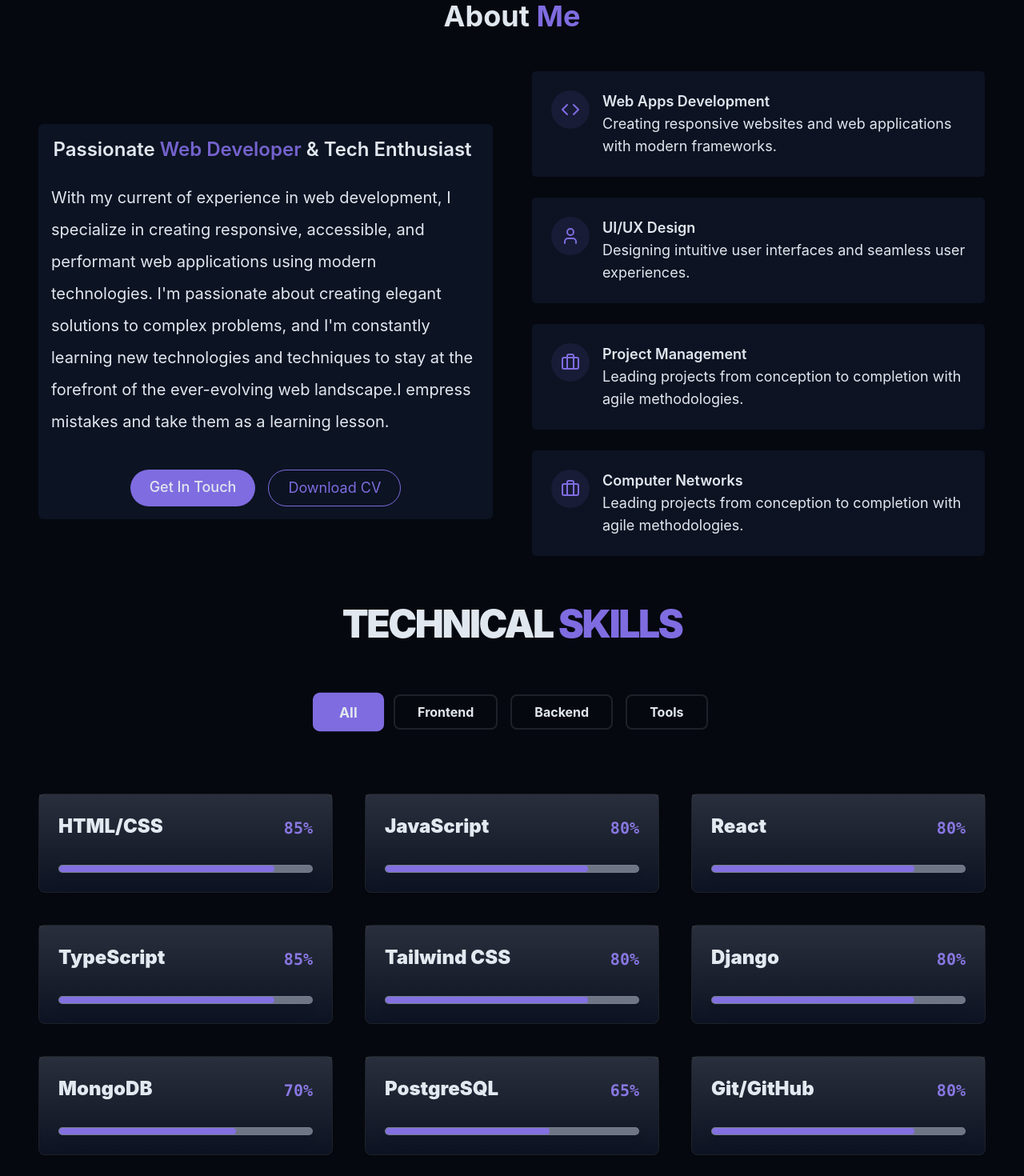
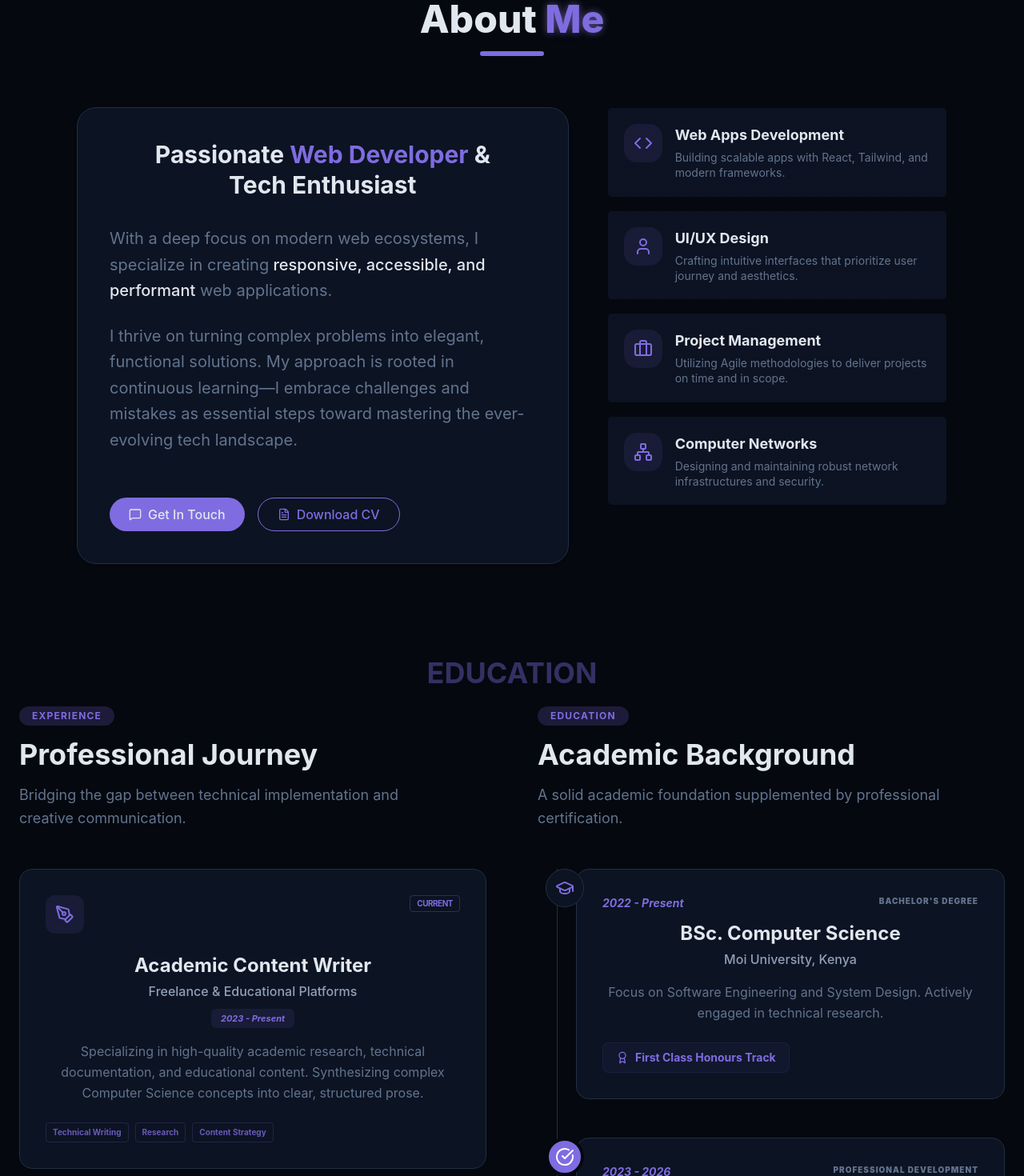
Before and after one commit to JNOLLY331/Serverless-portfolio, a React (Vite) app in the folder portfolio-app/: page / in a window 1280 px wide. Shown: the part 820-2290 px from the top of the page at 80% size. Built offline with nearby package versions, Linux system fonts and the light colour scheme.

Commit message:
version2

```diff
--- a/portfolio-app/src/components/AboutSection.jsx
+++ b/portfolio-app/src/components/AboutSection.jsx
@@ -1,106 +1,100 @@
-import { Briefcase, Code, User } from "lucide-react";
+import { Briefcase, Code, User, Network, MessageSquare, FileText } from "lucide-react";
 
 export const AboutSection = () => {
+  const skills = [
+    {
+      title: "Web Apps Development",
+      desc: "Building scalable apps with React, Tailwind, and modern frameworks.",
+      icon: Code,
+    },
+    {
+      title: "UI/UX Design",
+      desc: "Crafting intuitive interfaces that prioritize user journey and aesthetics.",
+      icon: User,
+    },
+    {
+      title: "Project Management",
+      desc: "Utilizing Agile methodologies to deliver projects on time and in scope.",
+      icon: Briefcase,
+    },
+    {
+      title: "Computer Networks",
+      desc: "Designing and maintaining robust network infrastructures and security.",
+      icon: Network,
+    },
+  ];
+
   return (
-    <section id="about" className="py-5 px-4 relative">
-      {" "}
-      <div className="sm:container mx-auto max-w-6xl">
-        <h2 className="text-3xl md:text-4xl font-bold mb-12 text-center">
-          About <span className="text-primary"> Me</span>
+    <section id="about" className="py-5 px-4 relative overflow-hidden bg-background text-foreground">
+      <div className="container mx-auto max-w-6xl">
+        {/* Section Header */}
+        <div className="text-center mb-16 animate-fade-in">
+          <h2 className="text-4xl md:text-5xl font-extrabold mb-4">
+            About <span className="text-primary text-glow">Me</span>
           </h2>
+          <div className="w-20 h-1.5 bg-primary mx-auto rounded-full"></div>
+        </div>
 
-        <div className="grid grid-cols-1 md:grid-cols-2 gap-12 items-center text-lg">
-          <div className="space-y-6 mt-5 rounded-md bg-card p-4 card-hover space-x-2">
-            <h3 className="text-2xl font-semibold">
-              Passionate <span className="text-primary/90">Web Developer</span> & Tech Enthusiast
+        <div className="grid grid-cols-1 lg:grid-cols-12 gap-12 items-start">
+
+          {/* Left Column: Bio */}
+          <div className="lg:col-span-7 space-y-8 animate-fade-in-delay-1 bg-card border border-border p-8 md:p-10 rounded-3xl shadow-sm">
+            <h3 className="text-2xl md:text-3xl font-bold leading-tight">
+              Passionate <span className="text-primary">Web Developer</span> & <br className="hidden md:block" /> Tech Enthusiast
             </h3>
-            <div className="text-left space-y-6">
-              <p className="text-muted-foreground text-xl sm:leading-loose">
-                With my current of experience in web development, I specialize
-                in creating responsive, accessible, and performant web
-                applications using modern technologies.
-                I'm passionate about creating elegant solutions to complex
-                problems, and I'm constantly learning new technologies and
-                techniques to stay at the forefront of the ever-evolving web
-                landscape.I empress mistakes and take them as a learning lesson.
+
+            <div className="space-y-6 text-left">
+              <p className="text-slate-500 text-lg md:text-xl leading-relaxed">
+                With a deep focus on modern web ecosystems, I specialize in creating
+                <span className="text-foreground font-medium"> responsive, accessible, and performant</span> web applications.
+              </p>
+              <p className="text-slate-500 text-lg md:text-xl leading-relaxed">
+                I thrive on turning complex problems into elegant, functional solutions. My approach
+                is rooted in continuous learning—I embrace challenges and mistakes as
+                essential steps toward mastering the ever-evolving tech landscape.
               </p>
             </div>
 
-            <div className="flex flex-col sm:flex-row gap-4 pt-4 justify-center">
-              <a href="#contact" className="cosmic-button">
-                {" "}
+            {/* CTA Buttons */}
+            <div className="flex flex-wrap gap-4 pt-6 justify-start">
+              <a href="#contact" className="cosmic-button flex items-center gap-2">
+                <MessageSquare className="w-4 h-4" />
                 Get In Touch
               </a>
 
               <a
                 href="/resumee.pdf"
                 download="japheth_Anold_Resumee"
-                className="px-6 py-2 rounded-full border border-primary text-primary hover:bg-primary/10 transition-colors duration-300"
+                className="group flex items-center gap-2 px-6 py-2 rounded-full border border-primary text-primary hover:bg-primary/10 transition-all duration-300 font-medium"
               >
+                <FileText className="w-4 h-4" />
                 Download CV
               </a>
             </div>
           </div>
 
-          <div className="grid grid-cols-1 gap-6">
-            <div className="gradient-border p-6 card-hover">
+          {/* Right Column: Skill Cards */}
+          <div className="lg:col-span-5 grid grid-cols-1 gap-4 animate-fade-in-delay-2">
+            {skills.map((skill, index) => {
+              const IconComponent = skill.icon;
+              return (
+                <div key={index} className="gradient-border p-5 card-hover group bg-card/50">
                   <div className="flex items-start gap-4">
-                <div className="p-3 rounded-full bg-primary/10">
-                  <Code className="h-6 w-6 text-primary" />
+                    <div className="p-3 rounded-2xl bg-primary/10 text-primary group-hover:bg-primary group-hover:text-white transition-colors duration-300">
+                      <IconComponent className="h-6 w-6" />
                     </div>
                     <div className="text-left">
-                  <h4 className="font-semibold text-lg"> Web Apps Development</h4>
-                  <p className="text-muted-foreground">
-                    Creating responsive websites and web applications with
-                    modern frameworks.
+                      <h4 className="font-bold text-lg group-hover:text-primary transition-colors">
+                        {skill.title}
+                      </h4>
+                      <p className="text-slate-500 text-sm leading-snug mt-1">
+                        {skill.desc}
                       </p>
                     </div>
                   </div>
                 </div>
-            <div className="gradient-border p-6 card-hover">
-              <div className="flex items-start gap-4">
-                <div className="p-3 rounded-full bg-primary/10">
-                  <User className="h-6 w-6 text-primary" />
-                </div>
-                <div className="text-left">
-                  <h4 className="font-semibold text-lg">UI/UX Design</h4>
-                  <p className="text-muted-foreground">
-                    Designing intuitive user interfaces and seamless user
-                    experiences.
-                  </p>
-                </div>
-              </div>
-            </div>
-            <div className="gradient-border p-6 card-hover">
-              <div className="flex items-start gap-4">
-                <div className="p-3 rounded-full bg-primary/10">
-                  <Briefcase className="h-6 w-6 text-primary" />
-                </div>
-
-                <div className="text-left">
-                  <h4 className="font-semibold text-lg">Project Management</h4>
-                  <p className="text-muted-foreground">
-                    Leading projects from conception to completion with agile
-                    methodologies.
-                  </p>
-                </div>
-              </div>
-            </div>
-             <div className="gradient-border p-6 card-hover">
-              <div className="flex items-start gap-4">
-                <div className="p-3 rounded-full bg-primary/10">
-                  <Briefcase className="h-6 w-6 text-primary" />
-                </div>
-
-                <div className="text-left">
-                  <h4 className="font-semibold text-lg">Computer Networks</h4>
-                  <p className="text-muted-foreground">
-                    Leading projects from conception to completion with agile
-                    methodologies.
-                  </p>
-                </div>
-              </div>
-            </div>
+              );
+            })}
           </div>
         </div>
       </div>
--- /dev/null
+++ b/portfolio-app/src/components/Education.jsx
@@ -0,0 +1,174 @@
+import React from 'react';
+import {
+  PenTool,
+  Palette,
+  Code,
+  GraduationCap,
+  BookOpen,
+  CheckCircle,
+  Award
+} from 'lucide-react';
+
+const Education = () => {
+  const experiences = [
+    {
+      title: "Academic Content Writer",
+      company: "Freelance & Educational Platforms",
+      period: "2023 - Present",
+      icon: <PenTool className="w-6 h-6" />,
+      isCurrent: true,
+      description: "Specializing in high-quality academic research, technical documentation, and educational content. Synthesizing complex Computer Science concepts into clear, structured prose.",
+      skills: ["Technical Writing", "Research", "Content Strategy"]
+    },
+    {
+      title: "UI/UX & Visual Designer",
+      company: "Creative Pulse Studio",
+      period: "2023 - Present",
+      icon: <Palette className="w-6 h-6" />,
+      description: "Designing intuitive user interfaces and building cohesive brand identities. Focused on creating user-centric digital experiences.",
+      skills: ["Figma", "Adobe Suite", "Prototyping"]
+    },
+    {
+      title: "Junior Web Developer",
+      company: "Freelance Projects",
+      period: "2023 - Present",
+      icon: <Code className="w-6 h-6" />,
+      description: "Developed responsive web applications using modern frontend technologies. Collaborated with clients to translate business requirements into efficient code."
+    }
+  ];
+
+  return (
+    <section id="resume" className="py-16 md:py-24 bg-background text-foreground overflow-hidden">
+     <h1 className='font-bold text-4xl uppercase text-primary/40 pb-5'>Education</h1>
+      <div className="container mx-auto px-4 md:px-6">
+
+        {/* Header Grid - Stacks on mobile */}
+        <div className="grid grid-cols-1 lg:grid-cols-2 gap-12 lg:gap-16 mb-12">
+          <div className="animate-fade-in text-left">
+            <span className="inline-block px-4 py-1 rounded-full bg-primary/20 text-primary text-xs font-bold uppercase tracking-widest mb-4">
+              Experience
+            </span>
+            <h2 className="text-3xl md:text-4xl font-bold mb-4">Professional Journey</h2>
+            <p className="text-slate-500 text-base md:text-lg leading-relaxed max-w-lg">
+              Bridging the gap between technical implementation and creative communication.
+            </p>
+          </div>
+          <div className="animate-fade-in-delay-1 text-left hidden lg:block">
+            <span className="inline-block px-4 py-1 rounded-full bg-primary/20 text-primary text-xs font-bold uppercase tracking-widest mb-4">
+              Education
+            </span>
+            <h2 className="text-3xl md:text-4xl font-bold mb-4">Academic Background</h2>
+            <p className="text-slate-500 text-base md:text-lg leading-relaxed max-w-lg">
+              A solid academic foundation supplemented by professional certification.
+            </p>
+          </div>
+        </div>
+
+        <div className="grid grid-cols-1 lg:grid-cols-2 gap-x-16 gap-y-12">
+
+          {/* Experience Column */}
+          <div className="space-y-6 md:space-y-8">
+            {experiences.map((exp, i) => (
+              <div key={i} className={`card-hover bg-card border border-border p-6 md:p-8 rounded-2xl relative animate-fade-in-delay-${i+1}`}>
+                <div className="flex justify-between items-start mb-6">
+                  <div className="p-3 bg-primary/10 rounded-xl text-primary">
+                    {exp.icon}
+                  </div>
+                  {exp.isCurrent && (
+                    <span className="text-[10px] font-bold text-primary border border-primary/30 px-2 py-0.5 rounded uppercase tracking-tighter">
+                      Current
+                    </span>
+                  )}
+                </div>
+                <h3 className="text-xl md:text-2xl font-bold mb-1">{exp.title}</h3>
+                <p className="text-slate-400 font-medium text-sm md:text-base mb-2">{exp.company}</p>
+                <span className="inline-block bg-primary/10 text-primary text-[10px] md:text-[11px] font-bold px-3 py-1 rounded-md mb-4 italic">
+                  {exp.period}
+                </span>
+                <p className="text-slate-500 leading-relaxed text-sm md:text-base mb-6">
+                  {exp.description}
+                </p>
+                {exp.skills && (
+                  <div className="flex flex-wrap gap-2">
+                    {exp.skills.map(skill => (
+                      <span key={skill} className="text-[9px] md:text-[10px] font-bold border border-primary/20 text-primary/80 px-2 py-1 rounded">
+                        {skill}
+                      </span>
+                    ))}
+                  </div>
+                )}
+              </div>
+            ))}
+          </div>
+
+          {/* Education Header for Mobile (Only visible when stacked) */}
+          <div className="lg:hidden animate-fade-in mt-4">
+            <span className="inline-block px-4 py-1 rounded-full bg-primary/20 text-primary text-xs font-bold uppercase tracking-widest mb-4">
+              Education
+            </span>
+            <h2 className="text-3xl font-bold mb-2">Academic Background</h2>
+          </div>
+
+          {/* Education Column */}
+          <div className="relative pl-8 md:pl-12 space-y-10 md:space-y-12">
+            {/* Timeline Line */}
+            <div className="absolute left-4 md:left-6 top-0 bottom-0 w-px bg-border"></div>
+
+            {/* Edu Item 1 */}
+            <div className="relative animate-fade-in-delay-2">
+              <div className="absolute -left-[30px] md:-left-[38px] top-0 w-10 h-10 md:w-12 md:h-12 bg-card border border-border rounded-full flex items-center justify-center text-primary z-10">
+                <GraduationCap className="w-5 h-5 md:w-6 md:h-6" />
+              </div>
+              <div className="bg-card border border-border p-6 md:p-8 rounded-2xl card-hover">
+                <div className="flex flex-col sm:flex-row sm:justify-between sm:items-start gap-1 mb-3">
+                  <span className="text-primary font-bold text-xs md:text-sm italic">2022 - Present</span>
+                  <span className="text-slate-500 text-[9px] md:text-[10px] font-black uppercase tracking-widest">Bachelor's Degree</span>
+                </div>
+                <h4 className="text-xl md:text-2xl font-bold mb-1">BSc. Computer Science</h4>
+                <p className="text-slate-400 font-medium mb-4 text-sm md:text-base">Moi University, Kenya</p>
+                <p className="text-slate-500 leading-relaxed text-sm md:text-base mb-6">
+                  Focus on Software Engineering and System Design. Actively engaged in technical research.
+                </p>
+                <div className="flex items-center gap-2 text-primary font-bold text-xs md:text-sm bg-primary/5 w-fit px-3 py-1.5 md:px-4 md:py-2 rounded-lg border border-primary/10">
+                  <Award className="w-4 h-4" />
+                  <span>First Class Honours Track</span>
+                </div>
+              </div>
+            </div>
+
+            {/* Certifications Card */}
+            <div className="relative animate-fade-in-delay-4">
+              <div className="absolute -left-[30px] md:-left-[38px] top-0 w-10 h-10 md:w-12 md:h-12 bg-primary border-4 border-background rounded-full flex items-center justify-center text-white z-10">
+                <CheckCircle className="w-5 h-5 md:w-6 md:h-6" />
+              </div>
+              <div className="bg-card border border-border p-6 md:p-8 rounded-2xl card-hover">
+                <div className="flex flex-col sm:flex-row sm:justify-between sm:items-start gap-1 mb-4">
+                  <span className="text-primary font-bold text-xs md:text-sm italic">2023 - 2026</span>
+                  <span className="text-slate-500 text-[9px] md:text-[10px] font-black uppercase tracking-widest">Professional Development</span>
+                </div>
+                <h4 className="text-xl md:text-2xl font-bold mb-6">Technical Certifications</h4>
+                <div className="space-y-3">
+                  {[
+                    { name: "UI/UX Design", year: "2026" },
+                    { name: "AI & Machine Learning", year: "2025" },
+                    { name: "Google Data Analytics", year: "2024" }
+                  ].map((cert, i) => (
+                    <div key={i} className="flex justify-between items-center py-2 border-b border-border last:border-0">
+                      <span className="text-slate-300 font-medium text-sm md:text-base">{cert.name}</span>
+                      <span className="bg-primary/10 text-primary text-[9px] md:text-[10px] font-bold px-2 py-0.5 rounded">
+                        {cert.year}
+                      </span>
+                    </div>
+                  ))}
+                </div>
+              </div>
+            </div>
+          </div>
+
+        </div>
+      </div>
+    </section>
+  );
+};
+
+export default Education;
--- a/portfolio-app/src/pages/Home.jsx
+++ b/portfolio-app/src/pages/Home.jsx
@@ -8,6 +8,7 @@ import { SkillsSection } from '../components/SkillsSection';
 import {Projects} from '../components/Projects'
 import {ContactSection} from '../components/ContactSection'
 import {Footer} from '../components/Footer'
+import Education from '../components/Education';
 
 const Home = () => {
   return (
@@ -17,6 +18,7 @@ const Home = () => {
         <Navbar />
         <HeroSection />
         <AboutSection  />
+        <Education />
         <SkillsSection  />
         <Projects  />
         <ContactSection  />
```
Lines whose indentation alone changed are shown as unchanged.
